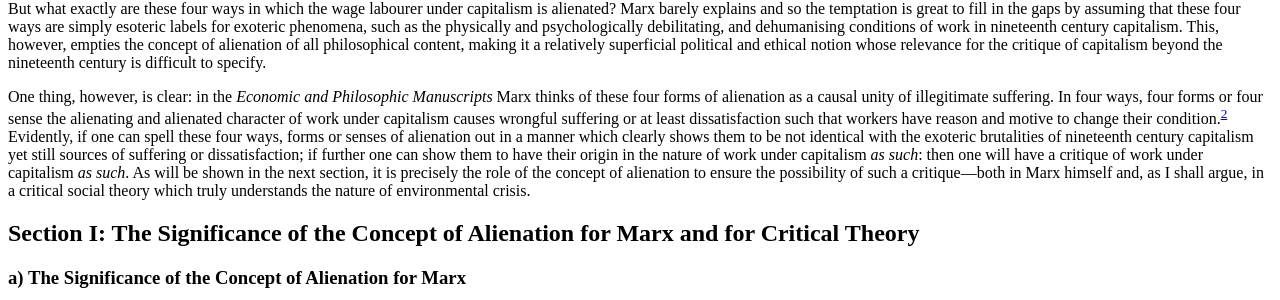
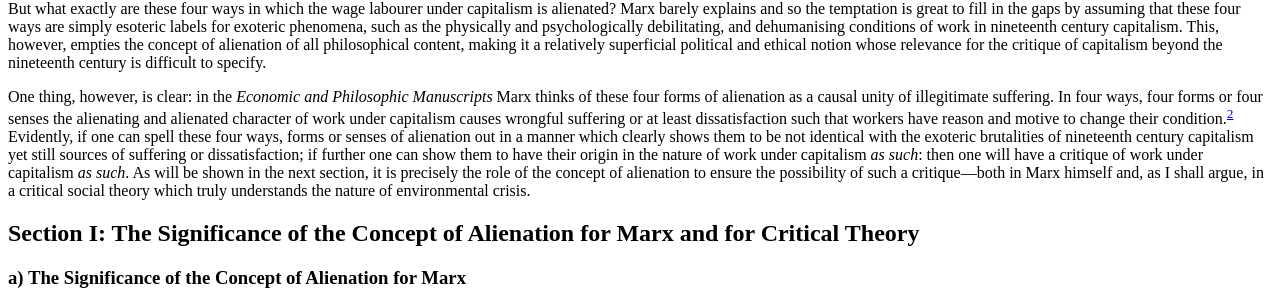
Before and after one commit to klepas/bruins-site, a Jekyll site: the page built from papers/_posts/2016-10-04-what-is-species-being.md, in a window 1280 px wide and 900 px high, scrolled down 845 px. Shown: the part 172-472 px from the top of the window. Built offline with Jekyll 4.4.1, drawn with Linux system fonts in a browser that asks for light colours; nearby versions of some CDN libraries; some web fonts are replaced.

Commit message:
Updated 2016-10-04-what-is-species-being.md

```diff
--- a/papers/_posts/2016-10-04-what-is-species-being.md
+++ b/papers/_posts/2016-10-04-what-is-species-being.md
@@ -59,7 +59,7 @@ In the _Economic and Philosophic Manuscripts of 1844_ Marx claims that under con
 
 But what exactly are these four ways in which the wage labourer under capitalism is alienated? Marx barely explains and so the temptation is great to fill in the gaps by assuming that these four ways are simply esoteric labels for exoteric phenomena, such as the physically and psychologically debilitating, and dehumanising conditions of work in nineteenth century capitalism. This, however, empties the concept of alienation of all philosophical content, making it a relatively superficial political and ethical notion whose relevance for the critique of capitalism beyond the nineteenth century is difficult to specify.
 
-One thing, however, is clear: in the _Economic and Philosophic Manuscripts_ Marx thinks of these four forms of alienation as a causal unity of illegitimate suffering. In four ways, four forms or four sense the alienating and alienated character of work under capitalism causes wrongful suffering or at least dissatisfaction such that workers have reason and motive to change their condition.[^2] Evidently, if one can spell these four ways, forms or senses of alienation out in a manner which clearly shows them to be not identical with the exoteric brutalities of nineteenth century capitalism yet still sources of suffering or dissatisfaction; if further one can show them to have their origin in the nature of work under capitalism _as such_: then one will have a critique of work under capitalism _as such_. As will be shown in the next section, it is precisely the role of the concept of alienation to ensure the possibility of such a critique—both in Marx himself and, as I shall argue, in a critical social theory which truly understands the nature of environmental crisis.
+One thing, however, is clear: in the _Economic and Philosophic Manuscripts_ Marx thinks of these four forms of alienation as a causal unity of illegitimate suffering. In four ways, four forms or four senses the alienating and alienated character of work under capitalism causes wrongful suffering or at least dissatisfaction such that workers have reason and motive to change their condition.[^2] Evidently, if one can spell these four ways, forms or senses of alienation out in a manner which clearly shows them to be not identical with the exoteric brutalities of nineteenth century capitalism yet still sources of suffering or dissatisfaction; if further one can show them to have their origin in the nature of work under capitalism _as such_: then one will have a critique of work under capitalism _as such_. As will be shown in the next section, it is precisely the role of the concept of alienation to ensure the possibility of such a critique—both in Marx himself and, as I shall argue, in a critical social theory which truly understands the nature of environmental crisis.
 
 ## Section I: The Significance of the Concept of Alienation for Marx and for Critical Theory
 
```
Also changed, not shown: other parts of papers/_posts/2016-10-04-what-is-species-being.md (+1 -1 lines).
